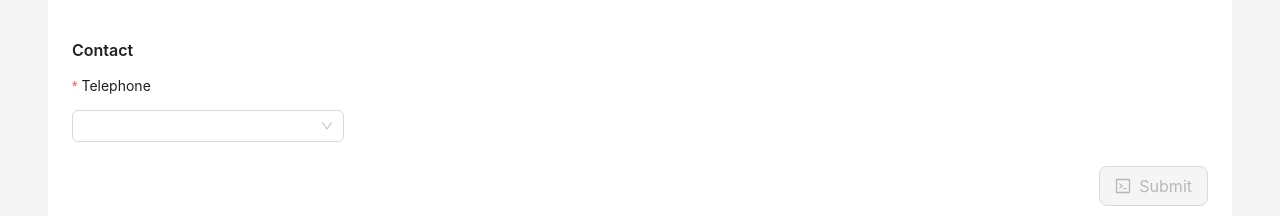
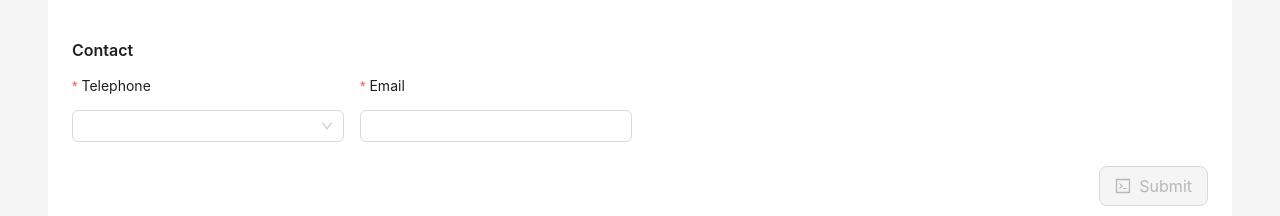
Before and after one commit to llachkovic/credit-data-fe-app, a React (Vite) app: page /predict in a window 1280 px wide. Shown: the part 949-1165 px from the top of the page. Built offline with nearby package versions, Linux system fonts and the light colour scheme.

Commit message:
implemented email collection

```diff
--- a/src/components/detail-form-wrapper/detail-form-wrapper.component.tsx
+++ b/src/components/detail-form-wrapper/detail-form-wrapper.component.tsx
@@ -27,7 +27,7 @@ export const DetailFormWrapper: React.FC<DetailFormWrapperProps> = ({
                             style={{ marginRight: '20px' }}
                             onClick={() => navigate(RouteNames.list)}
                         />
-                        Result #{data.id} Detail
+                        Result #{data.id} ({data.email})
                     </Typography.Title>
                 </Col>
                 <Col span={12} style={{ textAlign: 'right' }}>
--- a/src/components/detail-form-wrapper/detail-form-wrapper.hook.ts
+++ b/src/components/detail-form-wrapper/detail-form-wrapper.hook.ts
@@ -27,6 +27,7 @@ export const useDetailFormWrapper = (data: ResultResponse) => {
             purpose: data.purpose,
             savingsAccount: data.savings_account,
             telephone: data.telephone,
+            email: data.email,
         },
     })
 
--- a/src/components/input-form/input-form-component.tsx
+++ b/src/components/input-form/input-form-component.tsx
@@ -1,5 +1,5 @@
 import React from 'react'
-import { Col, InputNumber, Row, Select, Typography } from 'antd'
+import { Col, Input, InputNumber, Row, Select, Typography } from 'antd'
 import { ControlledFormElement } from '../controlled-form-element/controlled-form-element.component.tsx'
 import {
     CheckingAccountStatus,
@@ -18,6 +18,7 @@ import {
     Telephone,
 } from '../../utils/types.ts'
 import { Control } from 'react-hook-form'
+import { REGEX_PATTERNS } from '../../constants/regex-patterns.ts'
 
 interface InputFormProps {
     readonly?: boolean
@@ -437,6 +438,20 @@ export const InputForm: React.FC<InputFormProps> = ({ readonly, control }) => {
                             formItemProps={{ label: 'Telephone' }}
                         />
                     </Col>
+                    <Col span={6}>
+                        <ControlledFormElement
+                            control={control}
+                            name="email"
+                            render={(field) => (
+                                <Input {...field} disabled={readonly} />
+                            )}
+                            rules={{
+                                required: !readonly && 'Required',
+                                pattern: REGEX_PATTERNS.EMAIL,
+                            }}
+                            formItemProps={{ label: 'Email' }}
+                        />
+                    </Col>
                 </Row>
             </Col>
         </Row>
--- a/src/components/results-table/results-table.hook.ts
+++ b/src/components/results-table/results-table.hook.ts
@@ -7,6 +7,7 @@ export const useResultsTable = () => {
     const navigate = useNavigate()
     const columns: TableProps<ResultResponse>['columns'] = [
         { title: 'Result ID', dataIndex: 'id', key: 'id' },
+        { title: 'Email', dataIndex: 'email', key: 'email' },
         { title: 'Probability', dataIndex: 'probability', key: 'probability' },
     ]
 
--- /dev/null
+++ b/src/constants/regex-patterns.ts
@@ -0,0 +1,3 @@
+export const REGEX_PATTERNS = {
+    EMAIL: /^[a-zA-Z0-9._%+-]+@[a-zA-Z0-9.-]+\.[a-zA-Z]{2,}$/,
+}
--- a/src/utils/fetch-loan-result.util.ts
+++ b/src/utils/fetch-loan-result.util.ts
@@ -38,6 +38,7 @@ export interface ResultResponse {
     number_of_people_liable_for_maintenance: number
     telephone: Telephone
     foreign_worker: ForeignWorker
+    email: string
 }
 
 export const fetchNewLoanResult = async (payload: CreditApplicationForm) => {
--- a/src/utils/types.ts
+++ b/src/utils/types.ts
@@ -146,4 +146,5 @@ export interface CreditApplicationForm {
     numberOfPeopleLiableForMaintenance: number
     telephone: Telephone
     foreignWorker: ForeignWorker
+    email: string
 }
```
